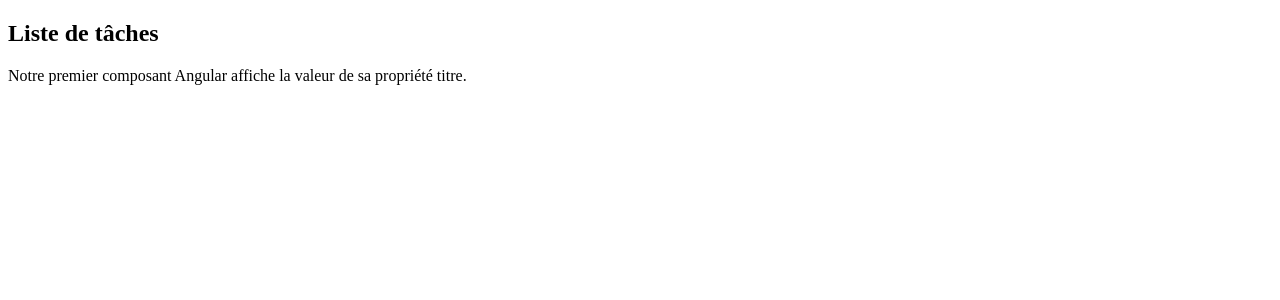
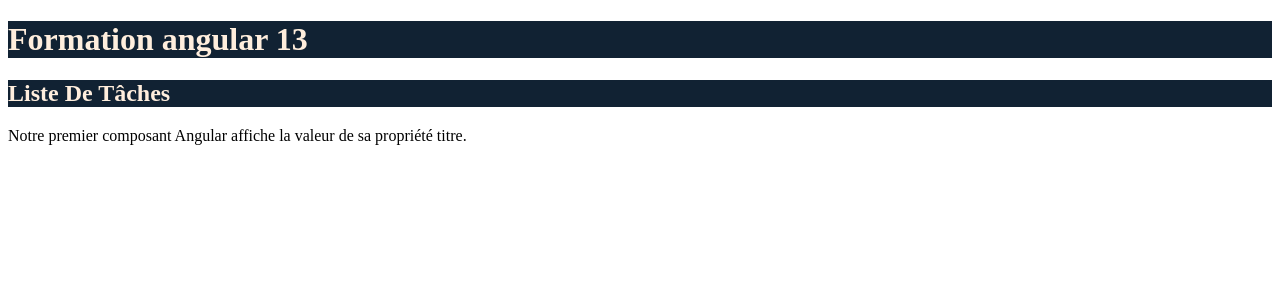
Before and after one commit to pbreteche/ng22w15, an Angular app: page / in a window 1280 px wide. Shown: the top 300 px of the page. Built offline with nearby package versions, Linux system fonts and the light colour scheme.

Commit message:
un peu de style SCSS (global vs component)

```diff
--- a/src/app/app.component.scss
+++ b/src/app/app.component.scss
@@ -0,0 +1,3 @@
+h1 {
+    text-transform: capitalize;
+}
--- a/src/index.html
+++ b/src/index.html
@@ -8,6 +8,7 @@
   <link rel="icon" type="image/x-icon" href="favicon.ico">
 </head>
 <body>
+  <h1>Formation angular 13</h1>
   <app-root></app-root>
 </body>
 </html>
--- a/src/styles.scss
+++ b/src/styles.scss
@@ -1 +1,4 @@
-/* You can add global styles to this file, and also import other style files */
+h1 {
+    background-color: #123;
+    color: #fed;
+}
```
